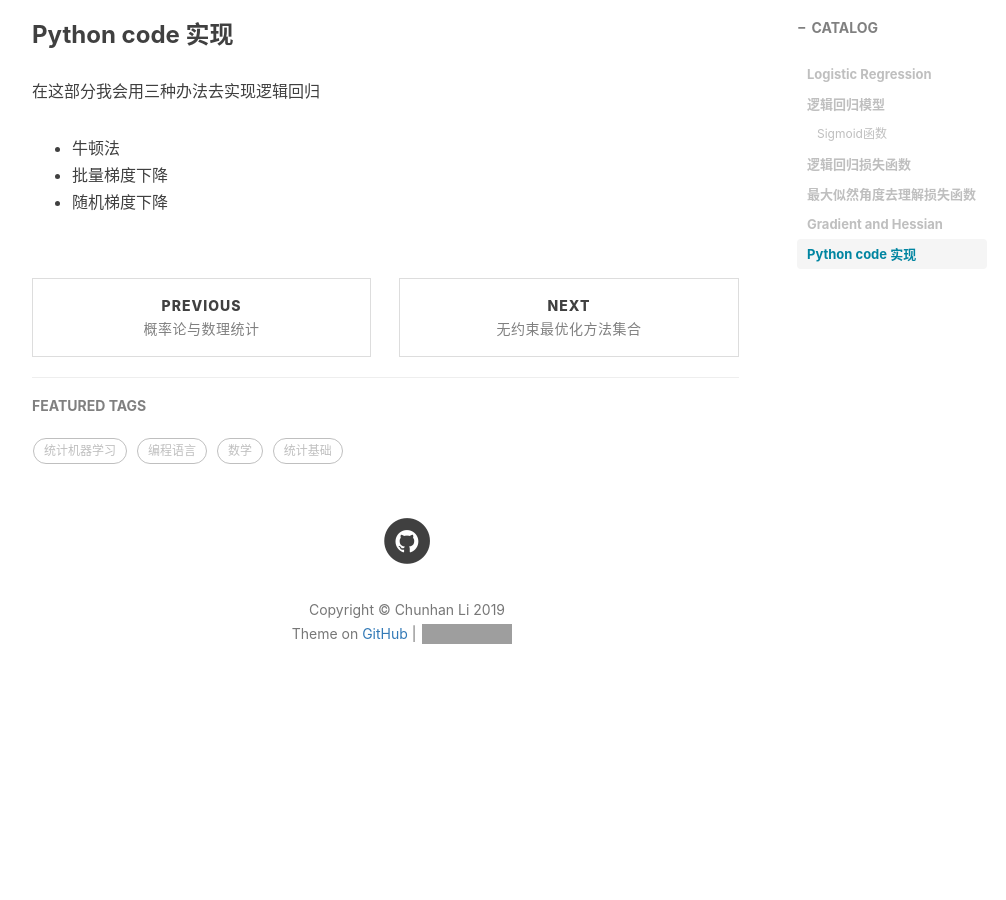
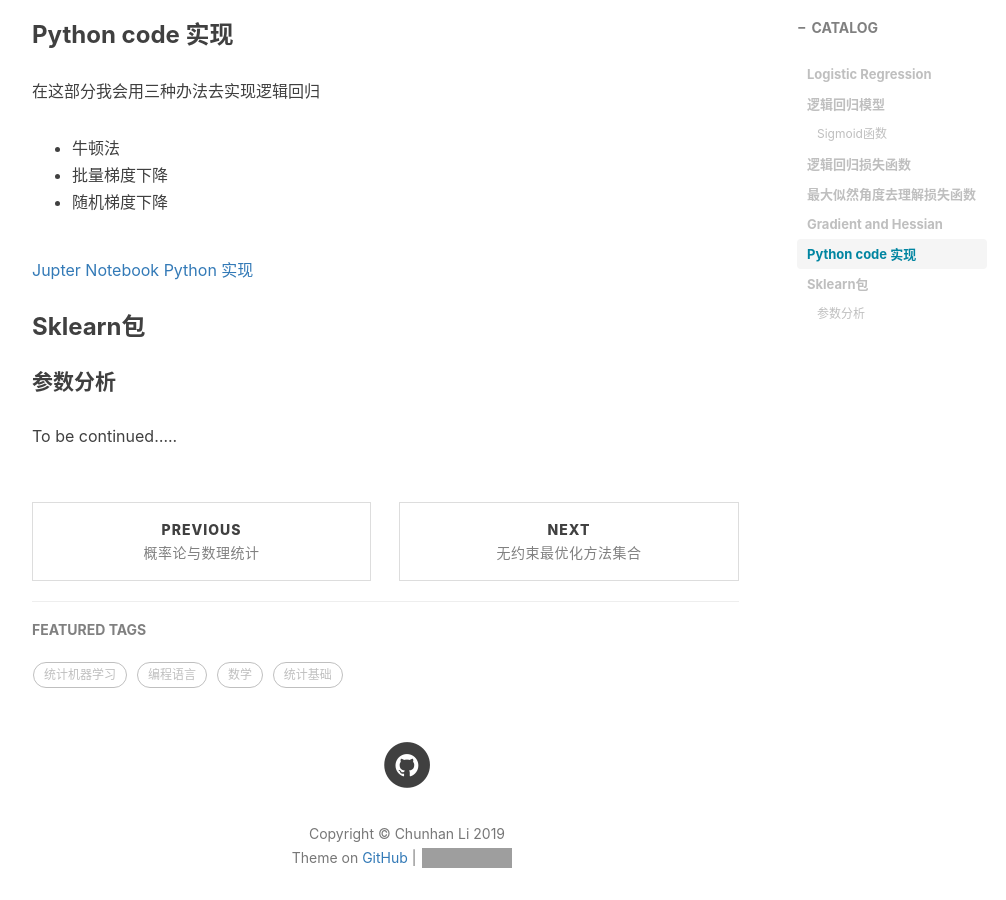
Before and after one commit to ChunhanLi/ChunhanLi.github.io, a Jekyll site: the page built from _posts/2019-03-04-逻辑回归.md, in a window 1280 px wide and 900 px high, scrolled down 3364 px. Shown: the whole window, without its empty margins (233-1239 px from the left). Built offline with Jekyll 4.4.1, drawn with Linux system fonts in a browser that asks for light colours; nearby versions of some CDN libraries; formulas are drawn with MathJax 3; comment, search, counter and statistics services are not loaded; before the commit the page ends 4102 px from its top, so only the background shows below that; grey boxes are pictures that could not be loaded.

Commit message:
add code

```diff
--- a/_posts/2019-03-04-逻辑回归.md
+++ b/_posts/2019-03-04-逻辑回归.md
@@ -108,3 +108,11 @@ $\omega$是对角矩阵，对角元素为$p_i(1-p_i)$
 - 牛顿法
 - 批量梯度下降
 - 随机梯度下降
+
+[Jupter Notebook Python 实现](https://github.com/ChunhanLi/Machine-Learning-in-Action/blob/master/Study/LR/LR.ipynb)
+
+### Sklearn包
+
+#### 参数分析
+
+To be continued.....
```
